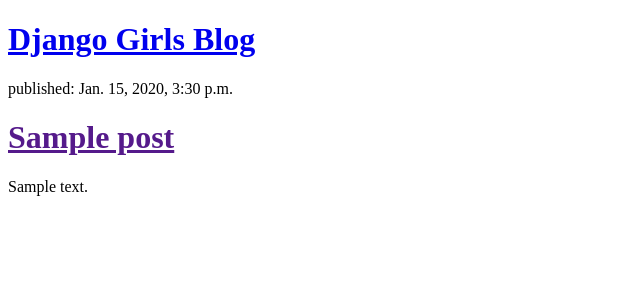
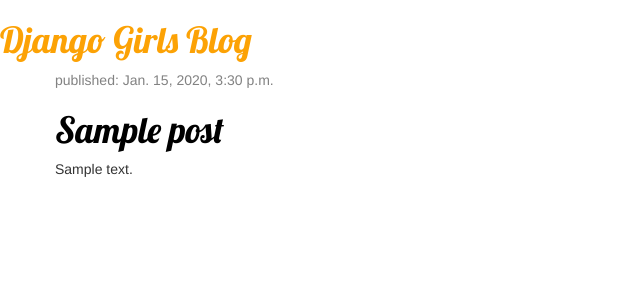
Before and after one commit to prakashk19/my-first-blog, a Django app: template blog/templates/blog/post_list.html in a window 1280 px wide. Shown: the top 300 px of the page, without its empty margins (0-640 px from the left). Run offline with Django 3.2, Linux system fonts and the light colour scheme; the template is opened without the code that fills it: values that come from a table or form of the project are taken from there, others are empty; tables that the repository leaves empty hold one stand-in row (values such as "Sample post"); some libraries are stand-ins or nearby versions.

Commit message:
added css file and linked to template.

```diff
--- /dev/null
+++ b/blog/static/css/blog.css
@@ -0,0 +1,50 @@
+.page-header {
+    background-color: #ff9400;
+    margin-top: 0;
+    padding: 20px 20px 20px 40px;
+}
+
+.page-header h1, .page-header h1 a, .page-header h1 a:visited, .page-header h1 a:active {
+    color: #ffffff;
+    font-size: 36pt;
+    text-decoration: none;
+}
+
+.content {
+    margin-left: 40px;
+}
+h1 a {
+    color: #FCA205;
+    font-family: 'Lobster';
+}
+
+h1, h2, h3, h4 {
+    font-family: 'Lobster', cursive;
+}
+
+.date {
+    color: #828282;
+}
+
+.save {
+    float: right;
+}
+
+.post-form textarea, .post-form input {
+    width: 100%;
+}
+
+.top-menu, .top-menu:hover, .top-menu:visited {
+    color: #ffffff;
+    float: right;
+    font-size: 26pt;
+    margin-right: 20px;
+}
+
+.post {
+    margin-bottom: 70px;
+}
+
+.post h1 a, .post h1 a:visited {
+    color: #000000;
+}
--- a/blog/templates/blog/post_list.html
+++ b/blog/templates/blog/post_list.html
@@ -1,12 +1,32 @@
 <!DOCTYPE html>
+{% load static %}
+<html>
+    <head>
+        <title>Django Girls blog</title>
+        <link rel="stylesheet" href="//maxcdn.bootstrapcdn.com/bootstrap/3.2.0/css/bootstrap.min.css">
+        <link rel="stylesheet" href="//maxcdn.bootstrapcdn.com/bootstrap/3.2.0/css/bootstrap-theme.min.css">
+        <link href="//fonts.googleapis.com/css?family=Lobster&subset=latin,latin-ext" rel="stylesheet" type="text/css">
+        <link rel="stylesheet" href="{% static 'css/blog.css' %}">
+    </head>
+    <body>
         <div>
             <h1><a href="/">Django Girls Blog</a></h1>
         </div>
 
+        <div class="content container">
+    <div class="row">
+        <div class="col-md-8">
             {% for post in posts %}
-    <div>
+                <div class="post">
+                    <div class="date">
                         <p>published: {{ post.published_date }}</p>
+                    </div>
                     <h1><a href="">{{ post.title }}</a></h1>
                     <p>{{ post.text|linebreaksbr }}</p>
                 </div>
             {% endfor %}
+        </div>
+    </div>
+</div>
+    </body>
+</html>
```
Lines whose indentation alone changed are shown as unchanged.
